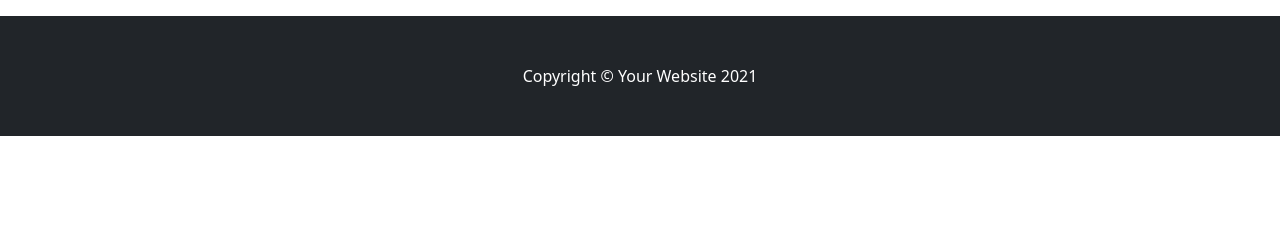
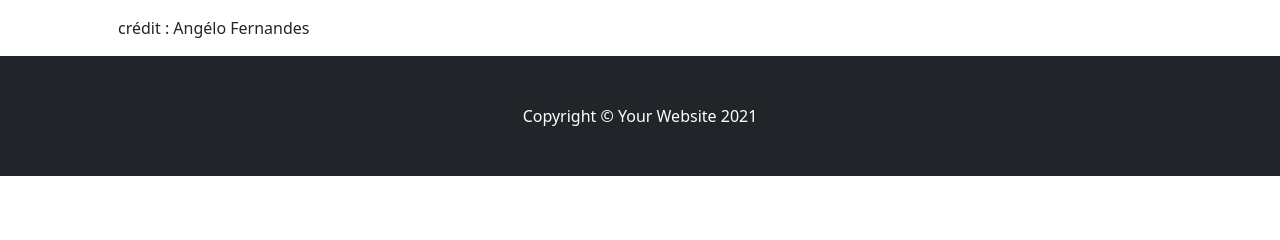
Before and after one commit to AngeloEni/BucketList-Symphony, a Symfony app: template templates/wish/wish.html.twig in a window 1280 px wide. Shown: the part 165-405 px from the top of the page. Run offline with Twig, Linux system fonts and the light colour scheme; the template is opened without the code that fills it, so the values that code supplies are empty; some libraries are stand-ins or nearby versions.

```diff
--- a/templates/wish/wish.html.twig
+++ b/templates/wish/wish.html.twig
@@ -49,6 +49,6 @@
 </table>
 
 
-
+<p>crédit : Angélo Fernandes<p>
 
 {% endblock %}
```
